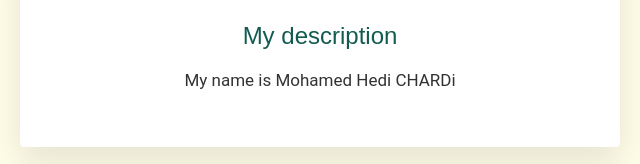
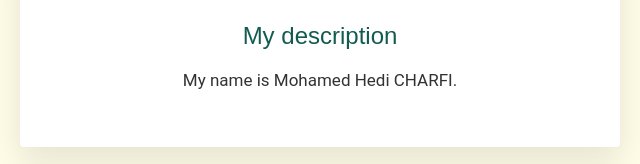
Before and after one commit to hedi-charfi/my-profile, a plain HTML site: page index.html in a window 1280 px wide. Shown: the part 494-658 px from the top of the page, 320-960 px from the left. Drawn offline with Linux system fonts and the light colour scheme.

Commit message:
Update index.html

```diff
--- a/index.html
+++ b/index.html
@@ -33,7 +33,7 @@
       <div class="card-white">
        <h2> My description</h2>
         <p>
-          My name is Mohamed Hedi CHARDi
+          My name is Mohamed Hedi CHARFI.
         </p>
       </div>
 
```
